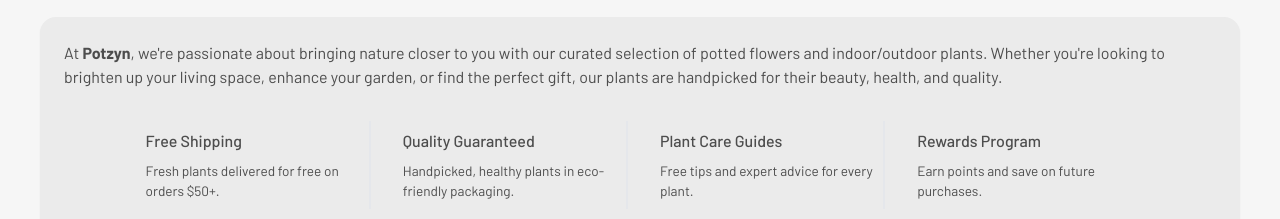
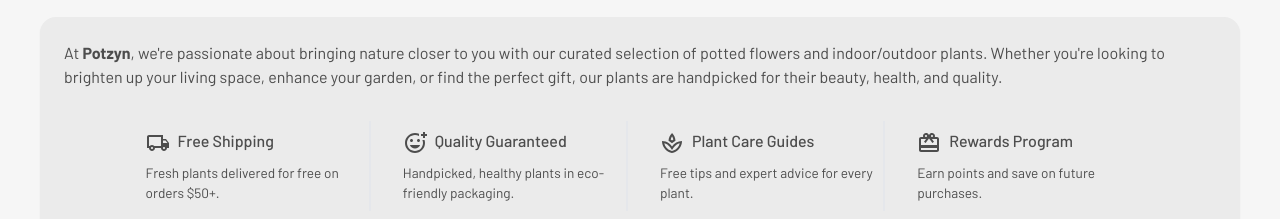
Before and after one commit to thi-miranda-97/potzyn-nextjs, a Next.js app: page / in a window 1280 px wide. Shown: the part 1000-1219 px from the top of the page. Built offline with nearby package versions, Linux system fonts and the light colour scheme; no server answers; the database is empty.

Commit message:
update about us icons

```diff
--- a/components/new-arrival.tsx
+++ b/components/new-arrival.tsx
@@ -59,10 +59,10 @@
             {Array.from({ length: totalPages }, (_, index) => (
               <Button
                 key={index}
-                className={`w-3 h-3 rounded-full transition-all duration-300 ${
+                className={`w-2 h-2 rounded-lg transition-all duration-300 ${
                   currentPage === index
                     ? "bg-foreground w-12"
-                    : "bg-accent-foreground hover:bg-foreground"
+                    : "bg-accent border border-gray-300 hover:bg-foreground"
                 }`}
                 onClick={() => handlePageChange(index)}
                 aria-label={`Go to page ${index + 1}`}
--- a/components/ui/about.tsx
+++ b/components/ui/about.tsx
@@ -1,3 +1,8 @@
+import LocalShippingOutlinedIcon from "@mui/icons-material/LocalShippingOutlined";
+import AddReactionOutlinedIcon from "@mui/icons-material/AddReactionOutlined";
+import SpaOutlinedIcon from "@mui/icons-material/SpaOutlined";
+import RedeemOutlinedIcon from "@mui/icons-material/RedeemOutlined";
+
 export default function About() {
   return (
     <section className="w-full bg-accent p-3 lg:p-6 rounded-lg shadow-sm">
@@ -10,25 +15,45 @@
       </p>
       <div className=" w-[90%] mx-auto grid grid-cols-2 md:grid-cols-4 gap-3 lg:gap-6 p-2 lg:p-4 ">
         <div className="flex flex-col border-r-2 p-1 lg:p-2 h-full ">
-          <p className="body-1 font-medium mb-1 lg:mb-2">Free Shipping</p>
+          <p className="body-1 font-medium mb-1 lg:mb-2 flex gap-1 lg:gap-2">
+            <span>
+              <LocalShippingOutlinedIcon />
+            </span>
+            Free Shipping
+          </p>
           <p className="body-2 text-accent-foreground">
             Fresh plants delivered for free on orders $50+.
           </p>
         </div>
         <div className="flex flex-col border-r-2 p-1 lg:p-2 h-full">
-          <p className="body-1 font-medium mb-1 lg:mb-2">Quality Guaranteed</p>
+          <p className="body-1 font-medium mb-1 lg:mb-2 flex gap-1 lg:gap-2">
+            <span>
+              <AddReactionOutlinedIcon />
+            </span>
+            Quality Guaranteed
+          </p>
           <p className="body-2 text-accent-foreground">
             Handpicked, healthy plants in eco-friendly packaging.
           </p>
         </div>
         <div className="flex flex-col border-r-2 p-1 lg:p-2 h-full">
-          <p className="body-1 font-medium mb-1 lg:mb-2">Plant Care Guides</p>
+          <p className="body-1 font-medium mb-1 lg:mb-2 flex gap-1 lg:gap-2">
+            <span>
+              <SpaOutlinedIcon />
+            </span>
+            Plant Care Guides
+          </p>
           <p className="body-2 text-accent-foreground">
             Free tips and expert advice for every plant.
           </p>
         </div>
         <div className="flex flex-col border-r-2 md:border-none p-1 lg:p-2 h-full">
-          <p className="body-1 font-medium mb-1 lg:mb-2">Rewards Program</p>
+          <p className="body-1 font-medium mb-1 lg:mb-2 flex gap-1 lg:gap-2">
+            <span>
+              <RedeemOutlinedIcon />
+            </span>
+            Rewards Program
+          </p>
           <p className="body-2 text-accent-foreground">
             Earn points and save on future purchases.
           </p>
```
